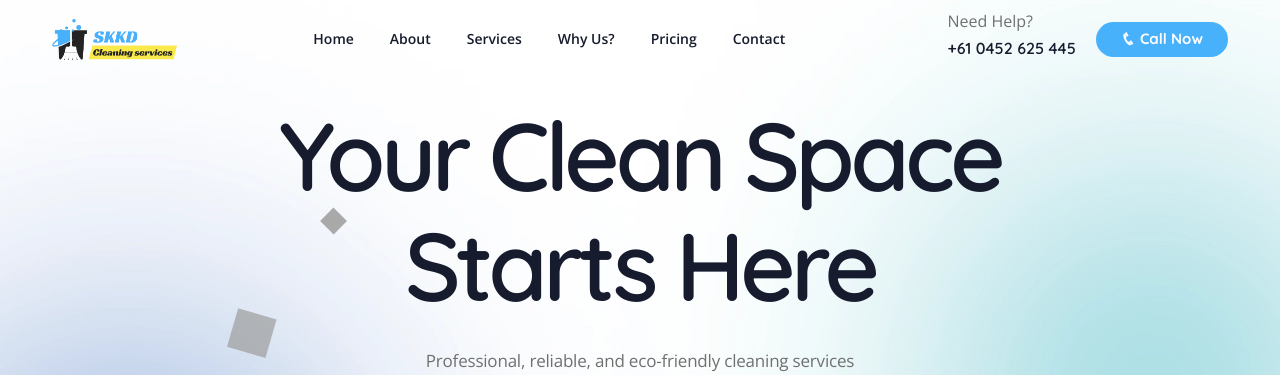
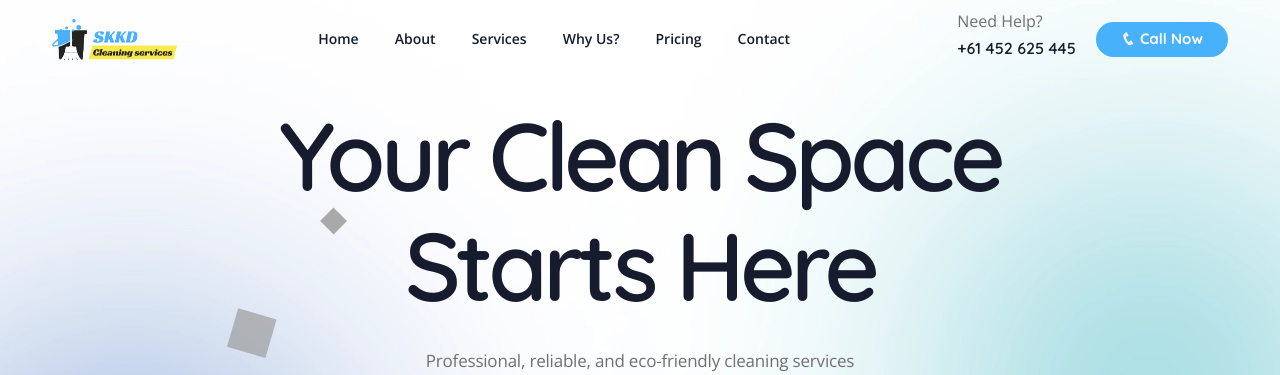
Before and after one commit to the-roshandahal/skkd, a Django app: page / in a window 1280 px wide. Shown: the top 375 px of the page. Run offline with Django 5.2, Linux system fonts and the light colour scheme; some libraries are stand-ins or nearby versions; grey boxes are pictures that could not be loaded.

Commit message:
Update base.html

```diff
--- a/templates/base.html
+++ b/templates/base.html
@@ -122,7 +122,7 @@ document.addEventListener('DOMContentLoaded', function () {
                                 <div class="menu_side_area">
                                     <div class=" xs-hide" style="margin-right: 20px;">
                                         <span> Need Help?</span>
-                                        <h5>+61 0452 625 445</h5>
+                                        <h5>+61 452 625 445</h5>
                                     </div>
                                     <a href="#contact" class="btn-main"><i class="icofont-phone"></i> Call Now</a>
                                     <span id="menu-btn"></span>
@@ -201,7 +201,7 @@ document.addEventListener('DOMContentLoaded', function () {
                             <div class="spacer-20"></div>
 
                             <div class="fw-bold text-white"><i class="icofont-phone me-2 id-color-2"></i>Call us Now</div>
-                            +61 0452 625 445
+                            +61 452 625 445
                         </div>
                     </div>
                 </div>
```
